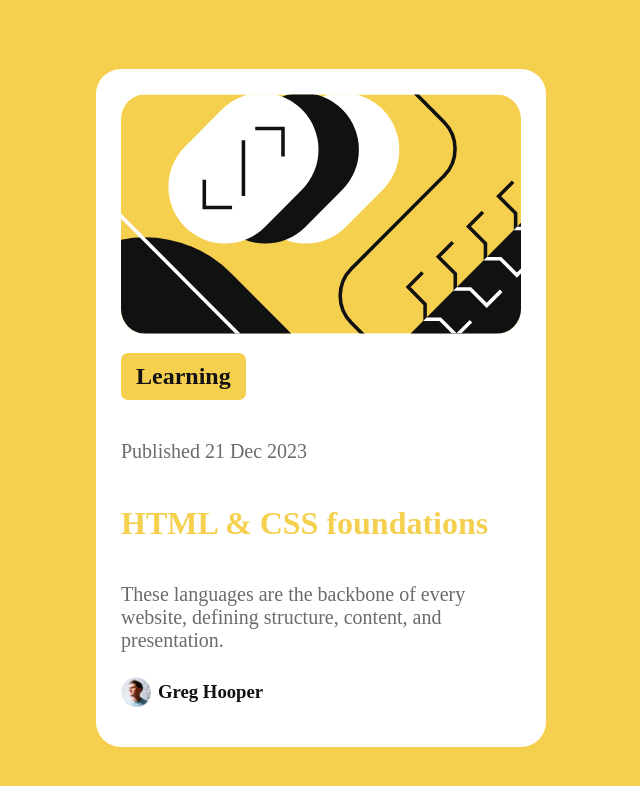
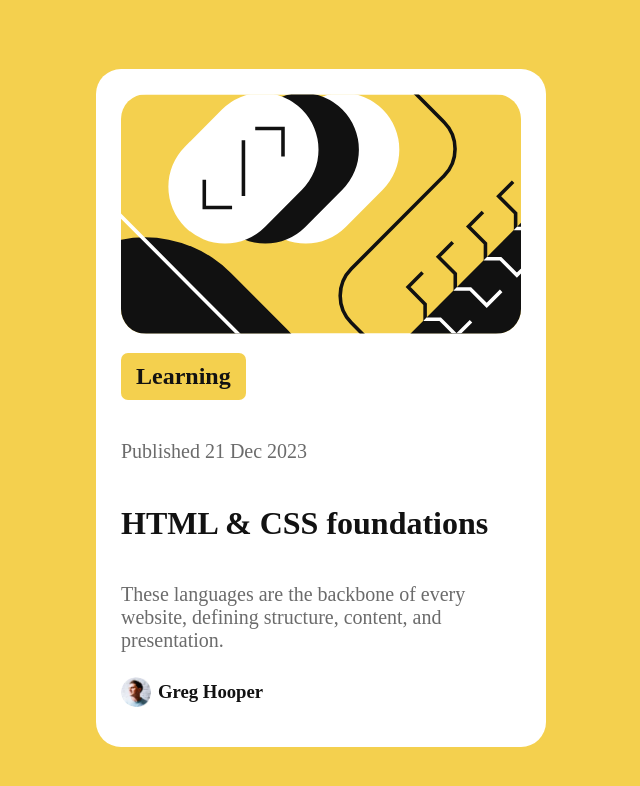
Before and after one commit to zhursinskiy/third-project, a plain HTML site: page index.html in a window 1280 px wide. Shown: the whole page, without its empty margins (319-959 px from the left). Drawn offline with Linux system fonts and the light colour scheme.

Commit message:
index.html

```diff
--- a/index.html
+++ b/index.html
@@ -61,7 +61,7 @@
     }
 
     h1 {
-      color: hsl(47, 88%, 63%);
+      color: hsl(0, 0%, 7%);
     }
   </style>
 </head>
```
